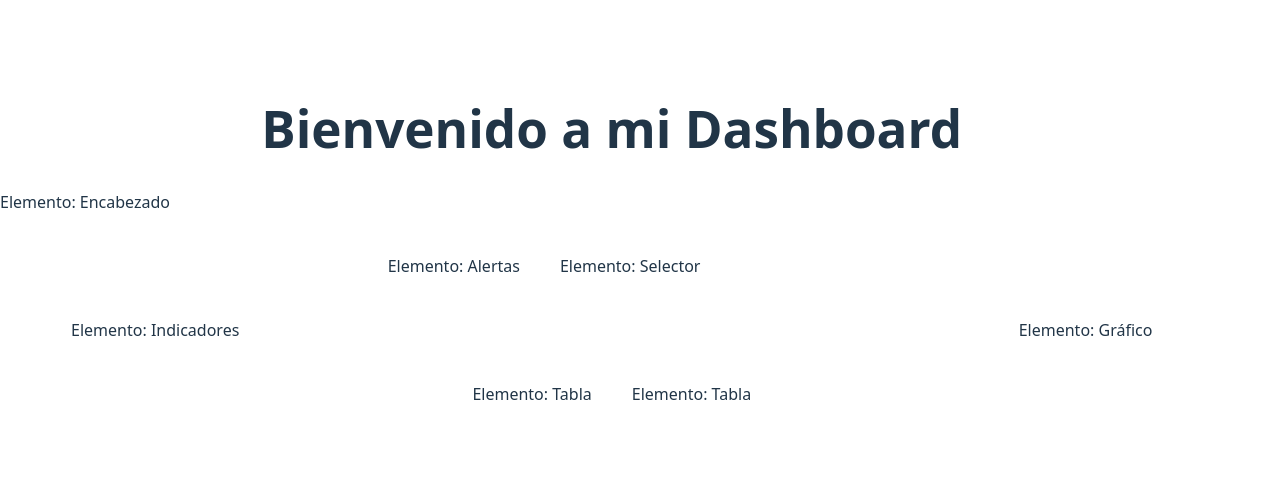
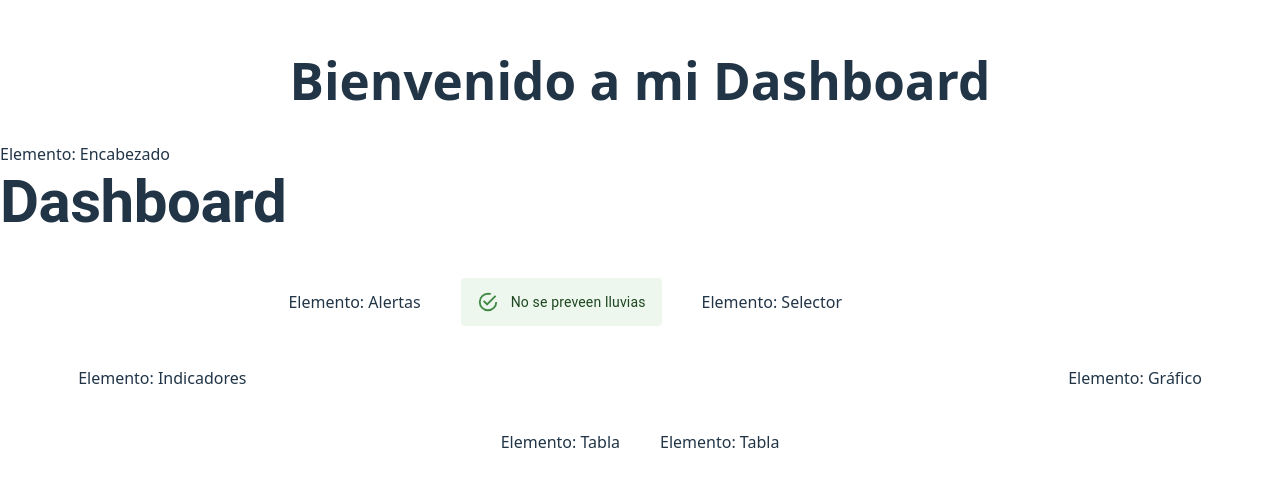
Before and after one commit to Anlaye22/dashboard, a React (Vite) app: page / in a window 1280 px wide. Shown: the part 164-650 px from the top of the page. Built offline with nearby package versions, Linux system fonts and the light colour scheme.

Commit message:
Create Componente AlertUI

```diff
--- a/src/App.tsx
+++ b/src/App.tsx
@@ -1,4 +1,7 @@
 import { Grid } from '@mui/material';
+import HeaderUI from './components/HeaderUI';
+import AlertUI from './components/AlertUI';
+
 
 function App() {
    return (
@@ -9,10 +12,12 @@
          <Grid container spacing={5} justifyContent="center" alignItems="center">
 
             {/* Encabezado */}
-            <Grid  size={{ xs: 12, md: 12 }}>Elemento: Encabezado</Grid>
+            <Grid  size={{ xs: 12, md: 12 }}>Elemento: Encabezado <HeaderUI/> </Grid>
 
             {/* Alertas */}
-            <Grid>Elemento: Alertas</Grid>
+            <Grid container justifyContent="right" alignItems="center"> Elemento: Alertas
+               <AlertUI description="No se preveen lluvias"/>
+            </Grid>
 
             {/* Selector */}
             <Grid  size={{ xs: 12, md: 3 }}>Elemento: Selector</Grid>
--- /dev/null
+++ b/src/components/AlertUI.tsx
@@ -0,0 +1,11 @@
+import Alert from '@mui/material/Alert';
+
+interface AlertConfig {
+    description: string;
+}
+
+export default function AlertUI( config:AlertConfig ) {
+    return (
+        <Alert variant="standard" severity="success"> {config.description} </Alert>
+    )
+}
```
